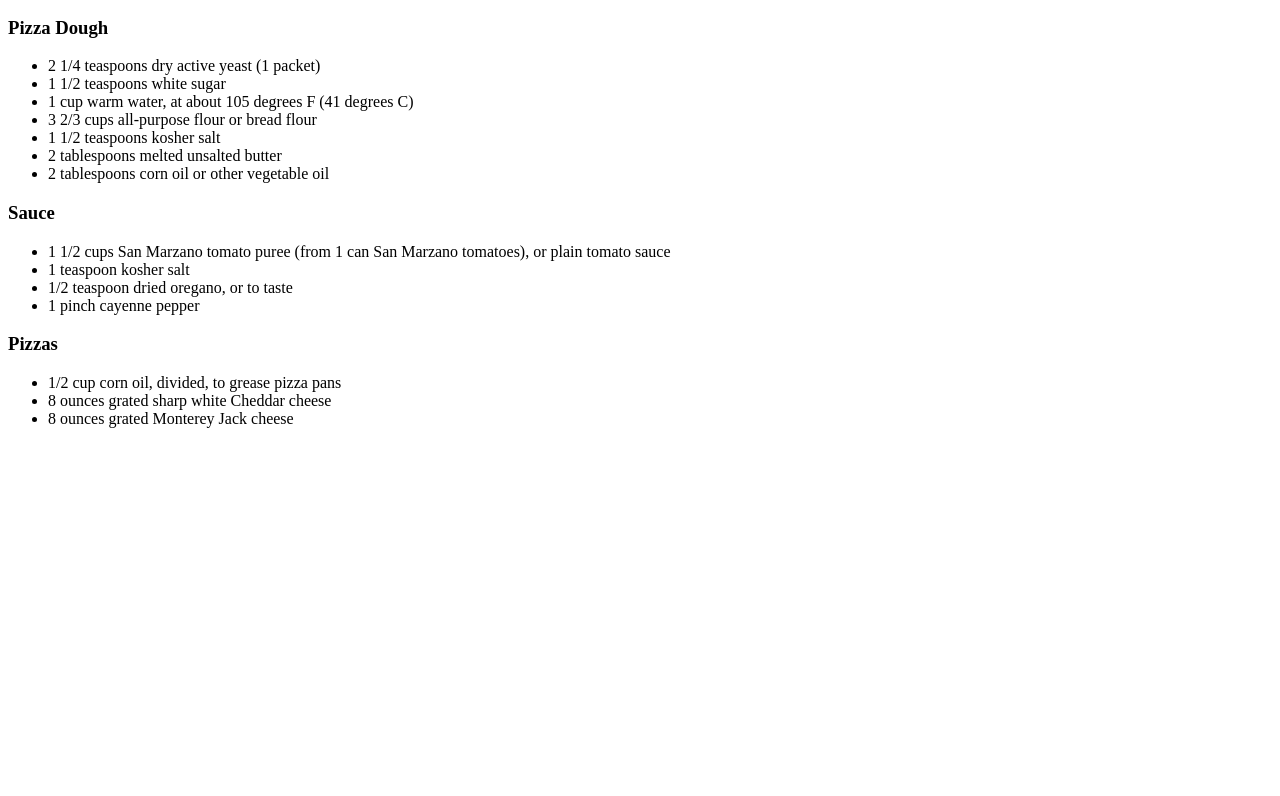
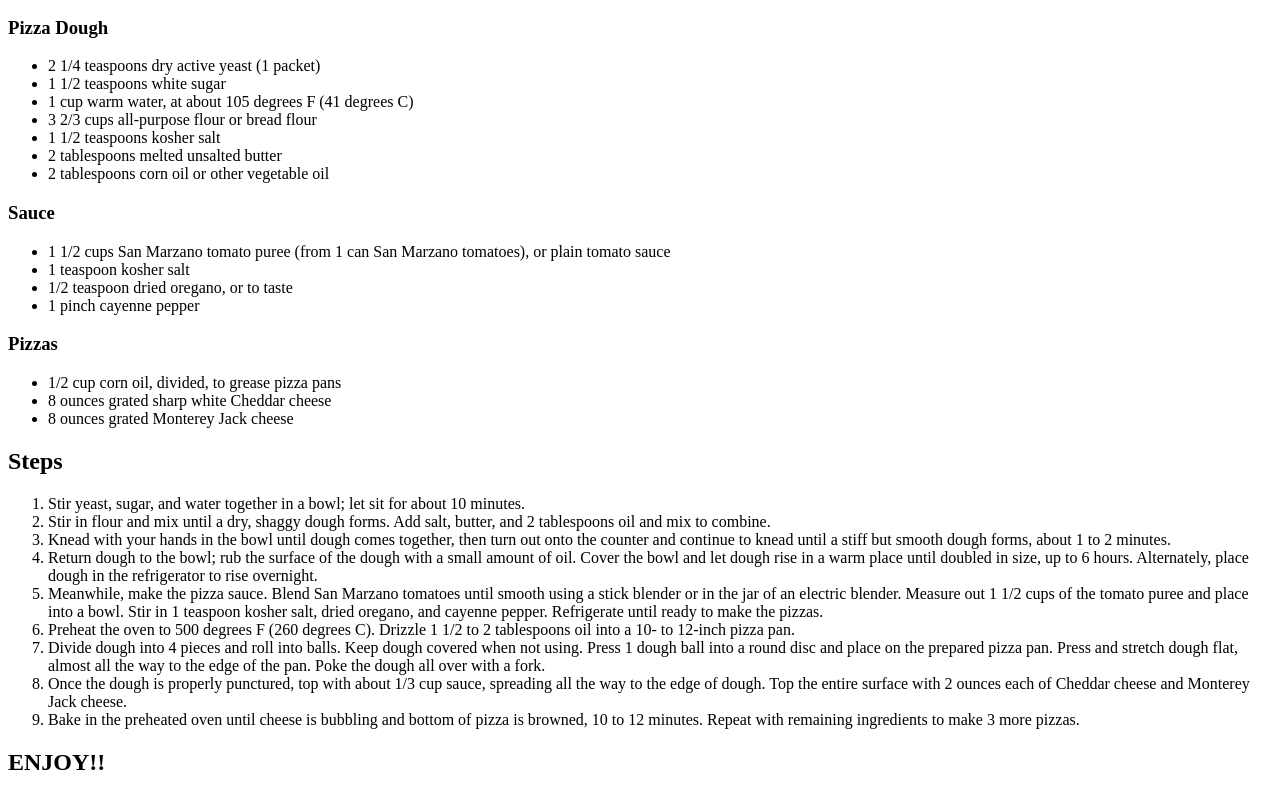
Before and after one commit to Norindu/odin-recipes, a plain HTML site: page recipes/pizza.html in a window 1280 px wide. Shown: the part 758-1554 px from the top of the page. Before the commit the page ends 1202 px from the top, so only its background shows below. Drawn offline with Linux system fonts and the light colour scheme.

Commit message:
Add cooking steps to pizza-html

```diff
--- a/recipes/pizza.html
+++ b/recipes/pizza.html
@@ -32,5 +32,20 @@
                     <li>8 ounces grated sharp white Cheddar cheese</li>
                     <li>8 ounces grated Monterey Jack cheese</li>
                 </ul>
+        <h2>Steps</h2>
+                <ol>
+                    <li>Stir yeast, sugar, and water together in a bowl; let sit for about 10 minutes.</li>
+                    <li>Stir in flour and mix until a dry, shaggy dough forms. Add salt, butter, and 2 tablespoons oil and mix to combine. </li>
+                    <li>Knead with your hands in the bowl until dough comes together, then turn out onto the counter and continue to knead until a stiff but smooth dough forms, about 1 to 2 minutes.</li>
+                    <li>Return dough to the bowl; rub the surface of the dough with a small amount of oil. Cover the bowl and let dough rise in a warm place until doubled in size, up to 6 hours. Alternately, place dough in the refrigerator to rise overnight.</li>
+                    <li>Meanwhile, make the pizza sauce. Blend San Marzano tomatoes until smooth using a stick blender or in the jar of an electric blender. Measure out 1 1/2 cups of the tomato puree and place into a bowl. Stir in 1 teaspoon kosher salt, dried oregano, and cayenne pepper. Refrigerate until ready to make the pizzas.</li>
+                    <li>Preheat the oven to 500 degrees F (260 degrees C). Drizzle 1 1/2 to 2 tablespoons oil into a 10- to 12-inch pizza pan.</li>
+                    <li>Divide dough into 4 pieces and roll into balls. Keep dough covered when not using. Press 1 dough ball into a round disc and place on the prepared pizza pan. Press and stretch dough flat, almost all the way to the edge of the pan. Poke the dough all over with a fork.</li>
+                    <li>Once the dough is properly punctured, top with about 1/3 cup sauce, spreading all the way to the edge of dough. Top the entire surface with 2 ounces each of Cheddar cheese and Monterey Jack cheese.</li>
+                    <li>Bake in the preheated oven until cheese is bubbling and bottom of pizza is browned, 10 to 12 minutes. Repeat with remaining ingredients to make 3 more pizzas.</li>
+                </ol>
+        <h2>ENJOY!!</h2>
+
+
 </body>
 </html>
```
Lines whose indentation alone changed are shown as unchanged.
